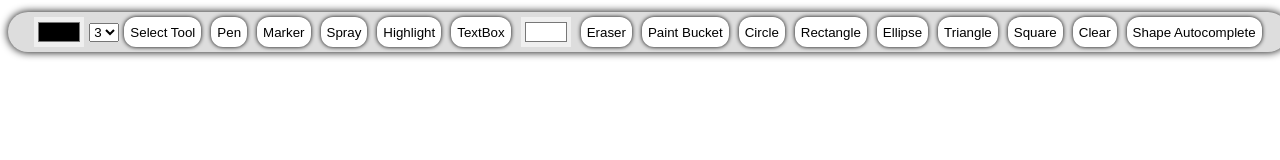
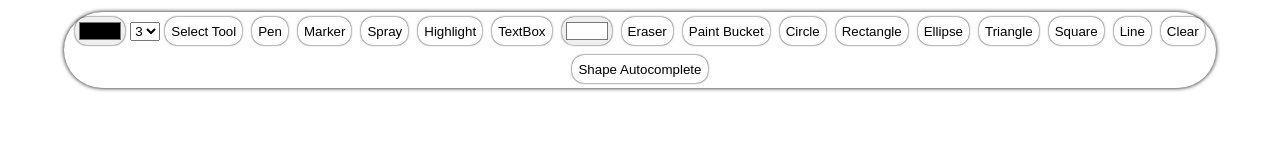
Before and after one commit to sayymeer/scribble-fabric, a plain HTML site: page shape.html in a window 1280 px wide. Drawn offline with Linux system fonts and the light colour scheme.

Commit message:
added line

```diff
--- a/shape.html
+++ b/shape.html
@@ -26,6 +26,7 @@
         <button onclick="AddEllipse()">Ellipse</button>
         <button onclick="AddTriangle()">Triangle</i></button>
         <button onclick="AddSquare()">Square</i></button>
+        <button onclick="AddLine()">Line</button>
         <button onclick="canvas.clear()">Clear</button>
         <button onclick="shapeAutocomplete()">Shape Autocomplete</button>
     </div>
--- a/shape.js
+++ b/shape.js
@@ -269,6 +269,17 @@ function AddTriangle(){
     Select();
 }
 
+function AddLine() {
+    var line = new fabric.Line([100, 100, 200, 200], {
+        stroke: 'black',
+        strokeWidth: 2,
+      });
+    canvas.add(line);
+    canvas.setActiveObject(line);
+    Select();
+}
+
+
 function AddSquare() {
     var rect = new fabric.Rect({
         left: 100,
--- a/style.css
+++ b/style.css
@@ -13,7 +13,8 @@ canvas{
 .toolbox{
     position: fixed;
     top: 12px;
-    width: 100vw;
+    width: 90vw;
+    left: 5vw;
     text-align: center;
     display: flex;
     flex-direction: row;
@@ -21,25 +22,29 @@ canvas{
     align-content: center;
     justify-content: center;
     align-items: center;
-    background-color: rgb(221, 221, 221);
+    background-color: rgb(255, 255, 255);
     border-radius: 50px;
-    box-shadow: 0px 0px 8px;
+    box-shadow: 0px 0px 4px;
 
 }
 
 input{
-    height: 30px;
+    height: 28px;
+    overflow: hidden;
+    margin: 5px;
+    text-align: center;
     border: none;
-    margin: 5px
+    border-radius: 12px;
+    box-shadow: 0px 0px 2px;
 }
 
 button{
-    height: 30px;
+    height: 28px;
     overflow: hidden;
     margin: 5px;
     text-align: center;
     background-color: white;
     border: none;
     border-radius: 12px;
-    box-shadow: 0px 0px 4px;
+    box-shadow: 0px 0px 2px;
 }
```
